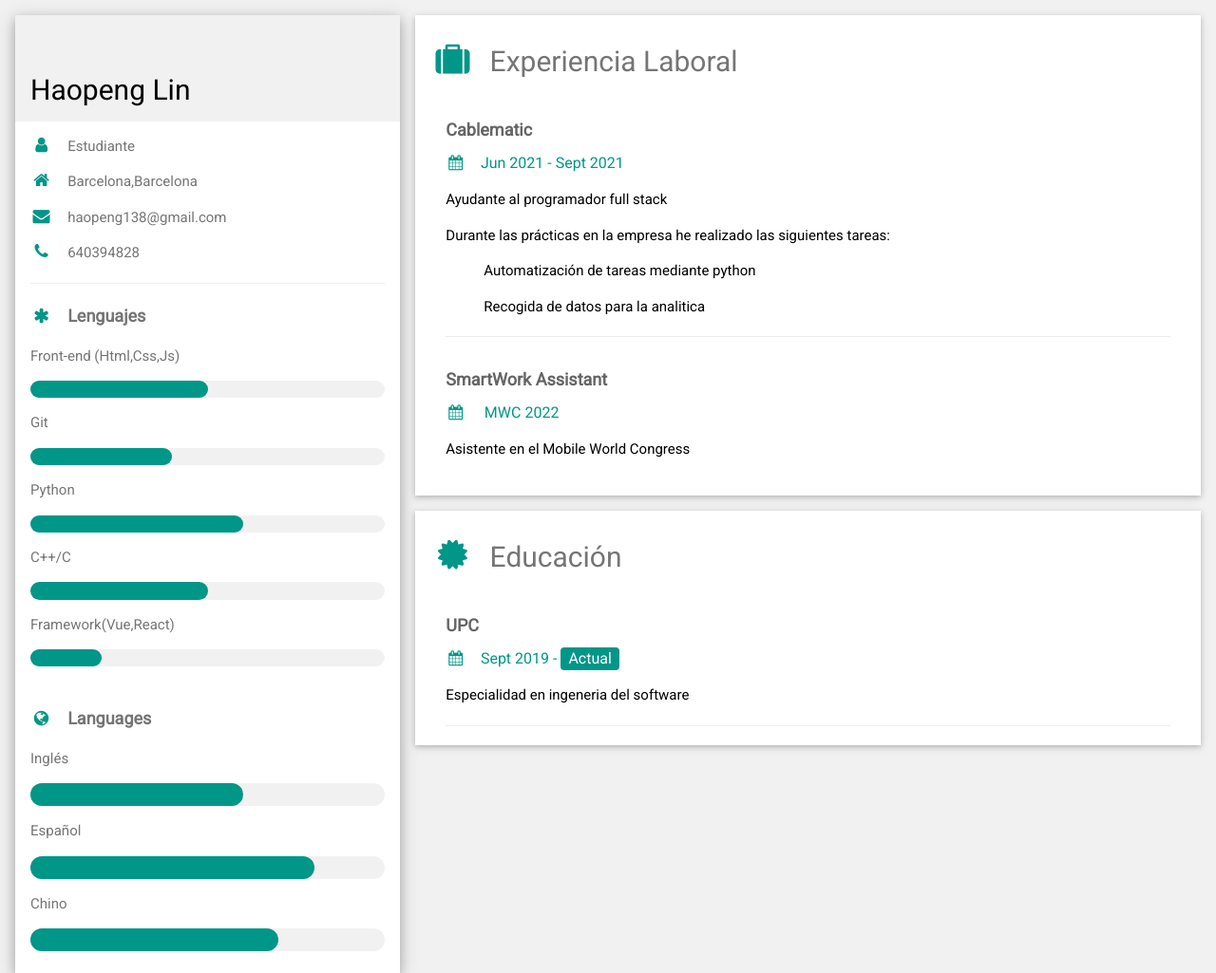
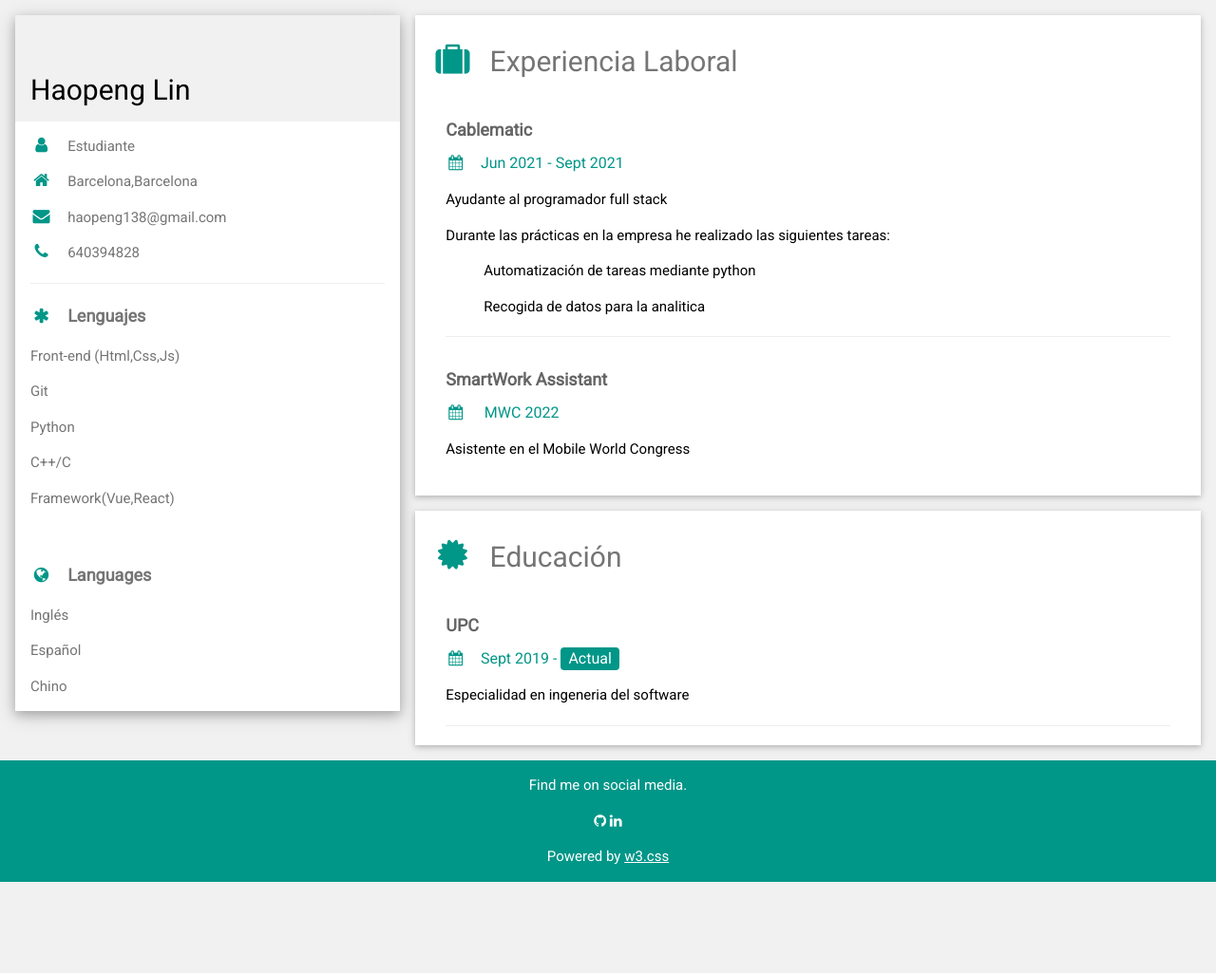
Before and after one commit to Haopeng138/MyCV, a plain HTML site: page index.html in a window 1280 px wide. Shown: the top 1025 px of the page at 95% size. After the commit the page ends 929 px from the top, so only its background shows below. Drawn offline with nearby package versions, Linux system fonts and the light colour scheme.

Commit message:
remove unnecessary progress bar

```diff
--- a/index.html
+++ b/index.html
@@ -38,43 +38,25 @@ html,body,h1,h2,h3,h4,h5,h6 {font-family: "Roboto", sans-serif}
 
           <p class="w3-large"><b><i class="fa fa-asterisk fa-fw w3-margin-right w3-text-teal"></i>Lenguajes</b></p>
           <p>Front-end (Html,Css,Js)</p>
-          <div class="w3-light-grey w3-round-xlarge w3-small">
-            <div class="w3-container w3-center w3-round-xlarge w3-teal" style="width:50%"> <br> </div>
-          </div>
+
           <p>Git</p>
-          <div class="w3-light-grey w3-round-xlarge w3-small">
-            <div class="w3-container w3-center w3-round-xlarge w3-teal" style="width:40%">
-              <div class="w3-center w3-text-white"><br></div>
-            </div>
-          </div>
+
           <p>Python</p>
-          <div class="w3-light-grey w3-round-xlarge w3-small">
-            <div class="w3-container w3-center w3-round-xlarge w3-teal" style="width:60%"><br></div>
-          </div>
+
           <p>C++/C</p>
-          <div class="w3-light-grey w3-round-xlarge w3-small">
-            <div class="w3-container w3-center w3-round-xlarge w3-teal" style="width:50%"><br></div>
-          </div>
+
           <p>Framework(Vue,React)</p>
-          <div class="w3-light-grey w3-round-xlarge w3-small">
-            <div class="w3-container w3-center w3-round-xlarge w3-teal" style="width:20%"><br></div>
-          </div>
+
           <br>
 
           <p class="w3-large w3-text-theme"><b><i class="fa fa-globe fa-fw w3-margin-right w3-text-teal"></i>Languages</b></p>
           <p>Inglés</p>
-          <div class="w3-light-grey w3-round-xlarge">
-            <div class="w3-round-xlarge w3-teal" style="height:24px;width:60%"> </div>
-          </div>
+
           <p>Español</p>
-          <div class="w3-light-grey w3-round-xlarge">
-            <div class="w3-round-xlarge w3-teal" style="height:24px;width:80%"> </div>
-          </div>
+
           <p>Chino</p>
-          <div class="w3-light-grey w3-round-xlarge">
-            <div class="w3-round-xlarge w3-teal" style="height:24px;width:70%"></div>
-          </div>
-          <br>
+
+
         </div>
       </div><br>
 
```
Also changed, not shown: 1 other file.
